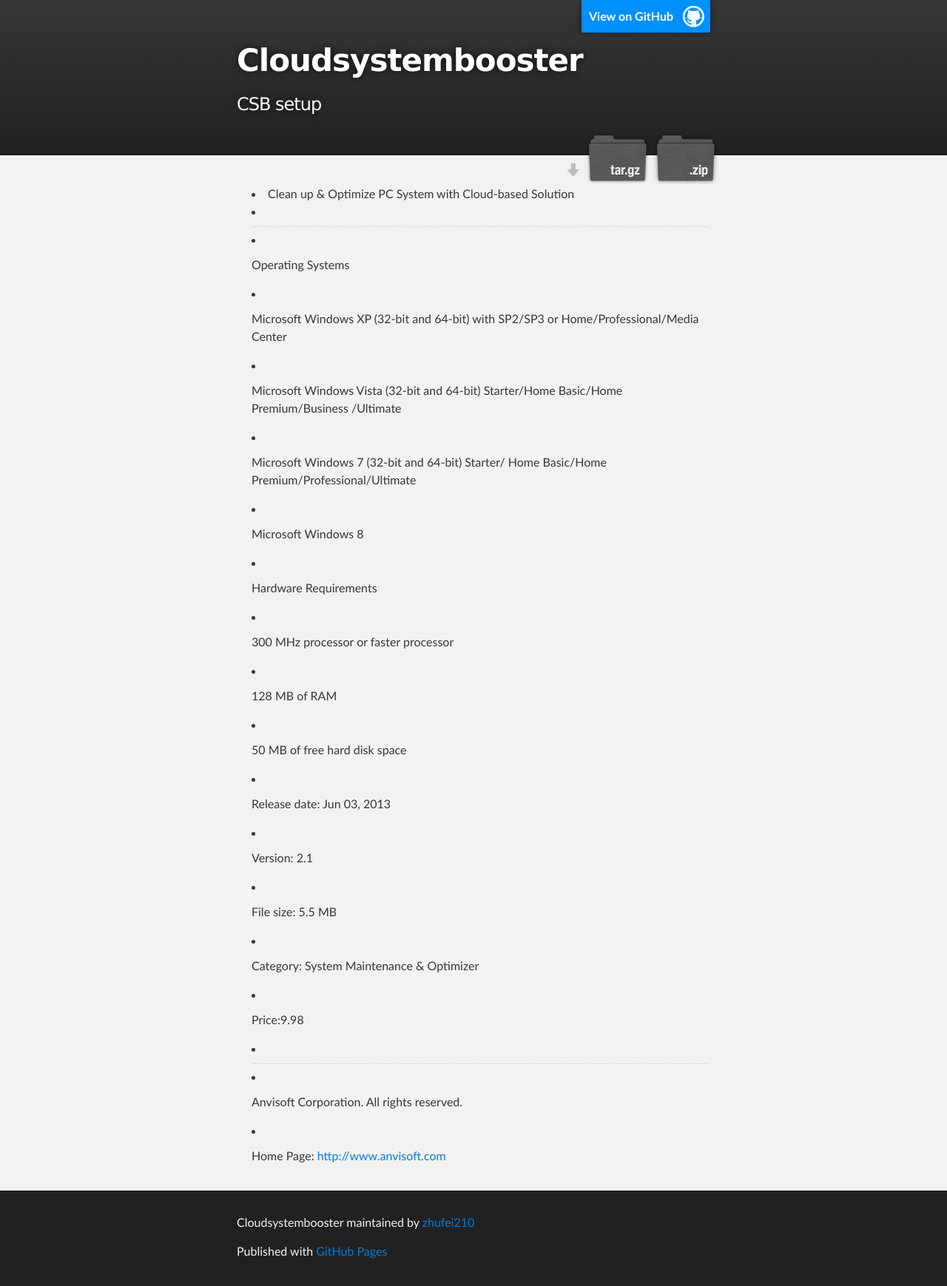
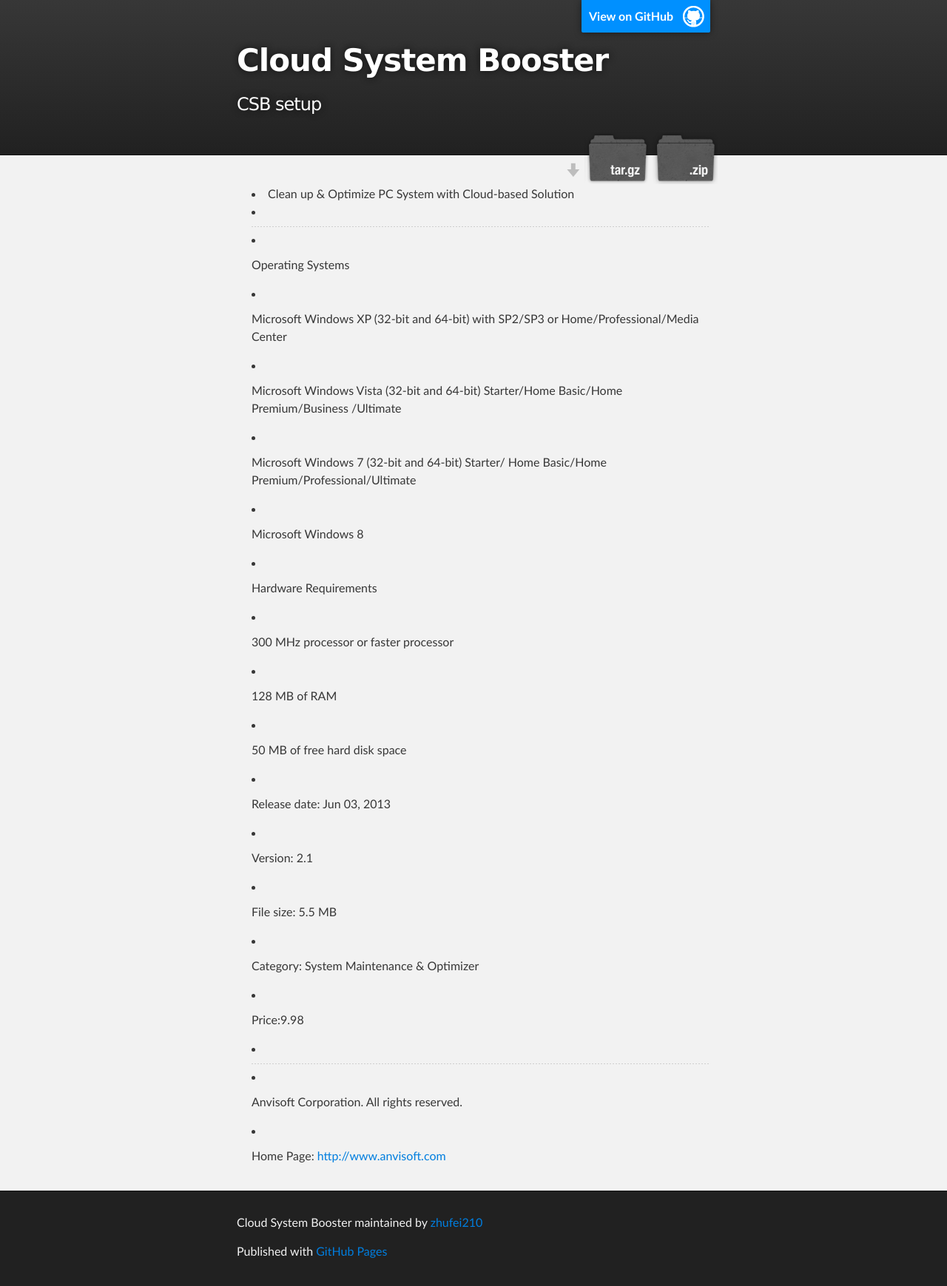
Before and after one commit to zhufei210/CloudSystemBooster, a plain HTML site: page index.html in a window 1280 px wide. Shown: the whole page at 74% size. Drawn offline with Linux system fonts and the light colour scheme.

Commit message:
Create gh-pages branch via GitHub

```diff
--- a/index.html
+++ b/index.html
@@ -4,11 +4,11 @@
   <head>
     <meta charset='utf-8' />
     <meta http-equiv="X-UA-Compatible" content="chrome=1" />
-    <meta name="description" content="Cloudsystembooster : CSB setup" />
+    <meta name="description" content="Cloud System Booster : CSB setup" />
 
     <link rel="stylesheet" type="text/css" media="screen" href="stylesheets/stylesheet.css">
 
-    <title>Cloudsystembooster</title>
+    <title>Cloud System Booster</title>
   </head>
 
   <body>
@@ -18,7 +18,7 @@
         <header class="inner">
           <a id="forkme_banner" href="https://github.com/zhufei210/CloudSystemBooster">View on GitHub</a>
 
-          <h1 id="project_title">Cloudsystembooster</h1>
+          <h1 id="project_title">Cloud System Booster</h1>
           <h2 id="project_tagline">CSB setup</h2>
 
             <section id="downloads">
@@ -58,7 +58,7 @@
     <!-- FOOTER  -->
     <div id="footer_wrap" class="outer">
       <footer class="inner">
-        <p class="copyright">Cloudsystembooster maintained by <a href="https://github.com/zhufei210">zhufei210</a></p>
+        <p class="copyright">Cloud System Booster maintained by <a href="https://github.com/zhufei210">zhufei210</a></p>
         <p>Published with <a href="http://pages.github.com">GitHub Pages</a></p>
       </footer>
     </div>
--- a/params.json
+++ b/params.json
@@ -1 +1 @@
-{"name":"Cloudsystembooster","tagline":"CSB setup","body":"* Clean up & Optimize PC System with Cloud-based Solution\r\n* -------------------------------------------\r\n\r\n* Operating Systems\r\n\r\n* Microsoft Windows XP (32-bit and 64-bit) with SP2/SP3 or Home/Professional/Media Center\r\n* Microsoft Windows Vista (32-bit and 64-bit) Starter/Home Basic/Home Premium/Business /Ultimate\r\n* Microsoft Windows 7 (32-bit and 64-bit) Starter/ Home Basic/Home Premium/Professional/Ultimate\r\n* Microsoft Windows 8\r\n\r\n* Hardware Requirements\r\n\r\n* 300 MHz processor or faster processor\r\n* 128 MB of RAM\r\n* 50 MB of free hard disk space\r\n\r\n* Release date: Jun 03, 2013\r\n* Version: 2.1\r\n* File size: 5.5 MB\r\n* Category: System Maintenance & Optimizer\r\n* Price:9.98\r\n\r\n* -------------------------------------------\r\n* Anvisoft Corporation. All rights reserved.\r\n* Home Page: http://www.anvisoft.com","google":"","note":"Don't delete this file! It's used internally to help with page regeneration."}
+{"name":"Cloud System Booster","tagline":"CSB setup","body":"* Clean up & Optimize PC System with Cloud-based Solution\r\n* -------------------------------------------\r\n\r\n* Operating Systems\r\n\r\n* Microsoft Windows XP (32-bit and 64-bit) with SP2/SP3 or Home/Professional/Media Center\r\n* Microsoft Windows Vista (32-bit and 64-bit) Starter/Home Basic/Home Premium/Business /Ultimate\r\n* Microsoft Windows 7 (32-bit and 64-bit) Starter/ Home Basic/Home Premium/Professional/Ultimate\r\n* Microsoft Windows 8\r\n\r\n* Hardware Requirements\r\n\r\n* 300 MHz processor or faster processor\r\n* 128 MB of RAM\r\n* 50 MB of free hard disk space\r\n\r\n* Release date: Jun 03, 2013\r\n* Version: 2.1\r\n* File size: 5.5 MB\r\n* Category: System Maintenance & Optimizer\r\n* Price:9.98\r\n\r\n* -------------------------------------------\r\n* Anvisoft Corporation. All rights reserved.\r\n* Home Page: http://www.anvisoft.com","google":"","note":"Don't delete this file! It's used internally to help with page regeneration."}
```
